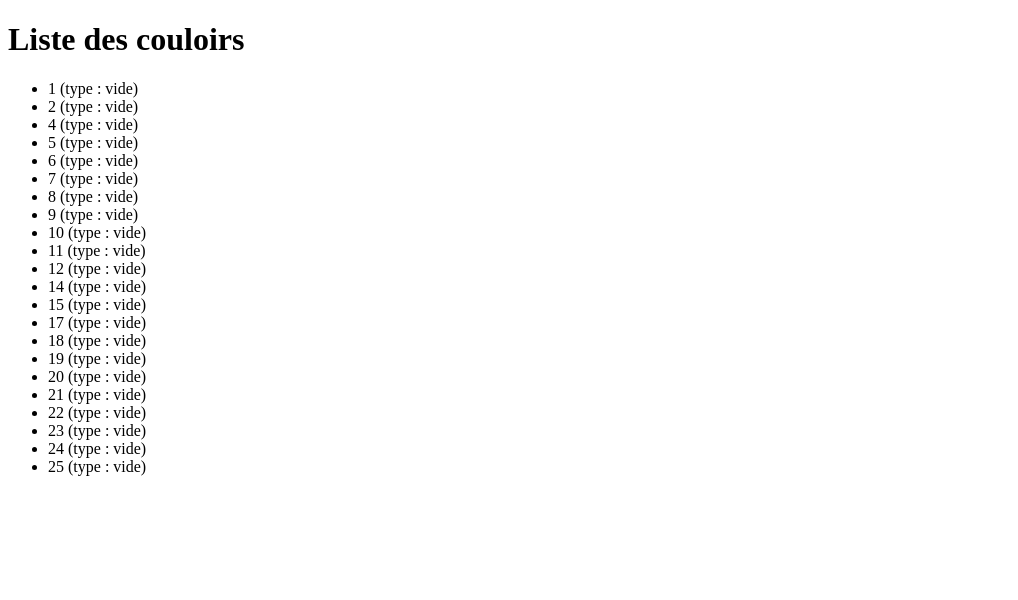
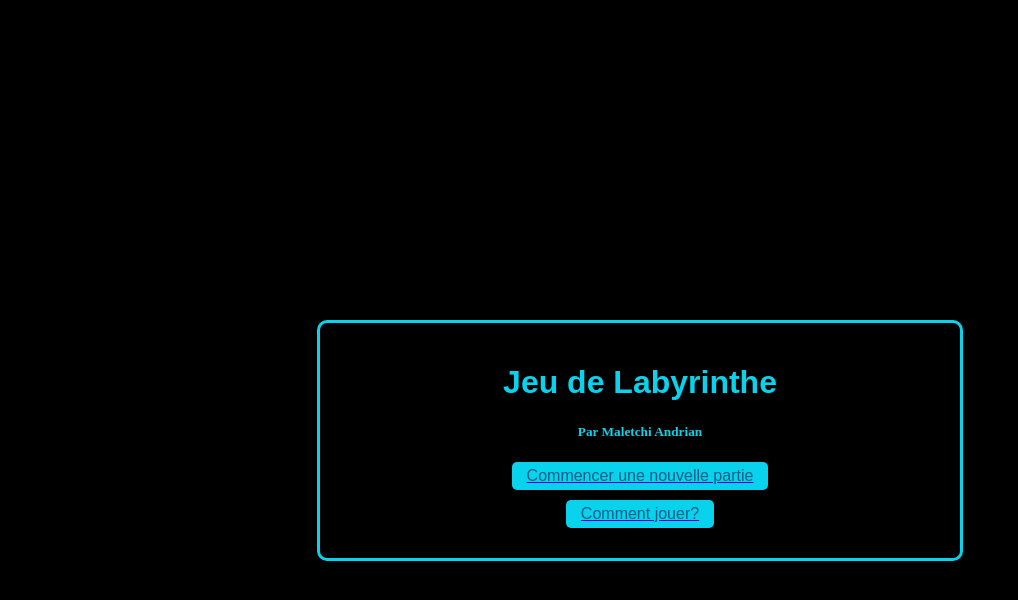
Before and after one commit to BobTheN00B/Labyrinthe, a PHP site: page / in a window 1280 px wide. Shown: the top 600 px of the page, without its empty margins (0-1018 px from the left). Run offline with PHP 8.4, Linux system fonts and the light colour scheme; data comes from the database, SQL or seed files in the repository.

Commit message:
Add files via upload

```diff
--- a/index.php
+++ b/index.php
@@ -1,42 +1,30 @@
 <?php
-
-	//Documentation php pour sqlite : https://www.php.net/manual/en/book.sqlite3.php
-
-
-	/* Paramètres */
-	$bdd_fichier = 'labyrinthe.db';	//Fichier de la base de données
-	$type = 'vide';			//Type de couloir à lister
-
-
-	$sqlite = new SQLite3($bdd_fichier);		//On ouvre le fichier de la base de données
-
-	/* Instruction SQL pour récupérer la liste des pieces adjacentes à la pièce paramétrée */
-	$sql = 'SELECT couloir.id, couloir.type FROM couloir WHERE type=:type';
-
-
-	/* Préparation de la requete et de ses paramètres */
-	$requete = $sqlite -> prepare($sql);
-	$requete -> bindValue(':type', $type, SQLITE3_TEXT);
-
-	$result = $requete -> execute();	//Execution de la requête et récupération du résultat
-
-	/* On génère et on affiche notre page HTML avec la liste de nos films */
-	echo "<!DOCTYPE html>\n";		//On demande un saut de ligne avec \n, seulement avec " et pas '
-	echo "<html lang=\"fr\"><head><meta charset=\"UTF-8\">\n";	//Avec " on est obligé d'échapper les " a afficher avec \
-	echo "<title>Liste des couloirs</title>\n";
-	echo "</head>\n";
-
-	echo "<body>\n";
-	echo "<h1>Liste des couloirs</h1>\n";
-	echo "<ul>";
-	while($couloir = $result -> fetchArray(SQLITE3_ASSOC)) {
-		echo '<li>'.$couloir['id']." (type : {$couloir['type']})</li>";
-	}
-	echo "</ul>";
-	echo "</body>\n";
-	echo "</html>\n";
-
-
-	$sqlite -> close();			//On ferme bien le fichier de la base de données avant de terminer!
-
+session_start();
+// Détruire toute la session si on revient au menu
+if (isset($_SESSION['position'])) {
+    session_destroy();
+    session_start(); // Redémarrer une session vide
+}
 ?>
+<!DOCTYPE html>
+<html lang="fr">
+<head>
+    <meta charset="UTF-8">
+    <link rel="stylesheet"href="style.css">
+    <title>Jeu de Labyrinthe</title>
+</head>
+<div class="menu">
+<body>
+<border>
+<div class="Titre">
+    <h1>Jeu de Labyrinthe</h1>
+    <h5>Par Maletchi Andrian</h5>
+</div>
+<div class="container">
+    <a href="jeu.php"><button>Commencer une nouvelle partie</button></a>
+    <a href="aide.php"><button>Comment jouer?</button></a>
+</div>
+</border>
+</body>
+</div>
+</html>
--- /dev/null
+++ b/style.css
@@ -0,0 +1,65 @@
+body {
+    background-color: rgb(0, 0, 0); /* couleur du fond d'écran */
+    color : rgb(9, 210, 236);
+    text-align: center;
+    margin-top: 25%;
+}
+
+.menu {
+    border: 3px solid rgb(9, 210, 236);
+    padding: 20px;
+    margin: 50px auto;
+    max-width: 600px;
+    border-radius: 10px;
+}
+
+.jeu {
+    border: 3px solid rgb(9, 210, 236);
+    padding: 20px;
+    margin: 50px auto;
+    max-width: 600px;
+    border-radius: 10px;
+}
+
+.aide {
+    border: 3px solid rgb(9, 210, 236);
+    padding: 20px;
+    margin: 50px auto;
+    max-width: 600px;
+    border-radius: 10px;
+}
+
+button {
+    background-color: rgb(9, 210, 236);
+    padding: 5px 15px;
+    border: none;
+    border-radius: 5px;
+    cursor: pointer;
+    font-size: 16px;
+    font-family: fantasy;
+    color: rgb(4, 94, 136);
+}
+
+button:hover {
+    background-color: rgb(7, 168, 189);
+}
+
+h1 {
+    font-family: fantasy;
+
+}
+
+.container {
+    display: flex;
+    flex-direction: column;
+    align-items: center;
+}
+
+.container button {
+    display: block;
+    margin-bottom: 10px;
+}
+
+p {
+    font-family: Arial, Helvetica, sans-serif;
+}
```
Also changed, not shown: aide.php (added, +19 -0 lines), jeu.php (added, +198 -0 lines).
